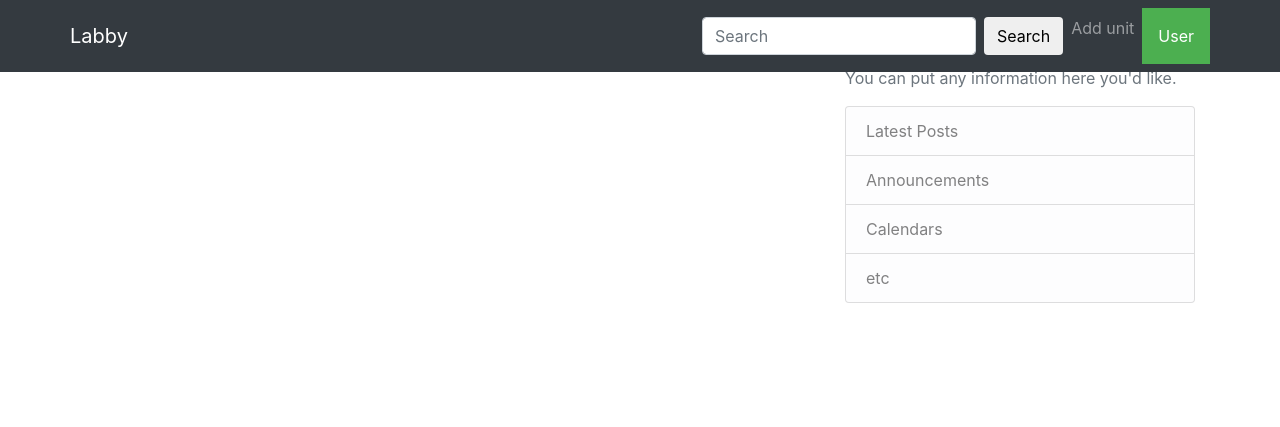
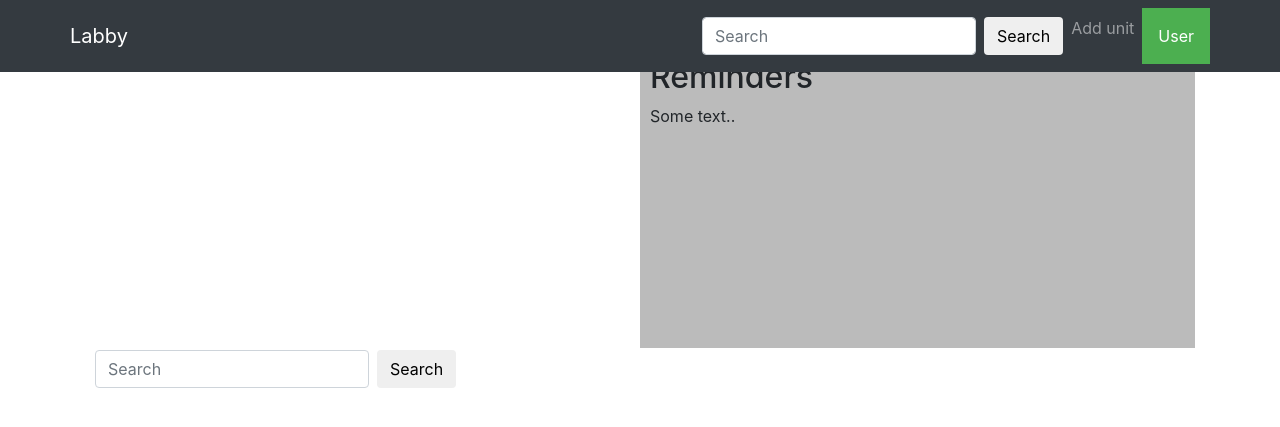
Before and after one commit to CarolinaPB/InfoManagementSystems, a Django app: page /home/ in a window 1280 px wide. Shown: the top 427 px of the page. Run offline with Django 3.2, Linux system fonts and the light colour scheme; the visitor is signed in with stand-in values (Sample User, id 1); some libraries are stand-ins or nearby versions.

Commit message:
added front page before login, front page after login

```diff
--- a/lims_project/labbyims/static/labbyims/main.css
+++ b/lims_project/labbyims/static/labbyims/main.css
@@ -39,3 +39,30 @@
 
 /* Change the background color of the dropdown button when the dropdown content is shown */
 .dropdown:hover .dropbtn {background-color: #3e8e41;}
+
+
+* {
+  box-sizing: border-box;
+}
+
+/* Create two equal columns that floats next to each other */
+.column {
+  float: left;
+  width: 50%;
+  padding: 10px;
+  height: 300px; /* Should be removed. Only for demonstration */
+}
+
+/* Clear floats after the columns */
+.row:after {
+  content: "";
+  display: table;
+  clear: both;
+}
+
+/* Responsive layout - makes the two columns stack on top of each other instead of next to each other */
+@media screen and (max-width: 600px) {
+  .column {
+    width: 100%;
+  }
+}
--- a/lims_project/labbyims/templates/labbyims/base.html
+++ b/lims_project/labbyims/templates/labbyims/base.html
@@ -22,7 +22,6 @@
         <nav class="navbar navbar-expand navbar-dark bg-dark fixed-top">
             <div class="container">
                 <a class="navbar-brand mr-4" href="#">Labby</a>
-
                 <button class="navbar-toggler" type="button" data-toggle="collapse" data-target="#navbarToggle" aria-controls="navbarToggle" aria-expanded="false" aria-label="Toggle navigation">
                 <span class="navbar-toggler-icon"></span>
                 </button>
@@ -54,54 +53,16 @@
                     {% endif %}
                 </div>
             </div>
-              </div>
         </nav>
     </header>
-          <main role="main" class="container">
-            <div class="row">
-              <div class="col-md-8">
-                {% if messages %}
-                  {% for message in messages %}
-                    <div class="alert alert-{{ message.tags }}">
-                      {{ message }}
-                    </div>
-                  {% endfor %}
-                {% endif %}
+    <div class="container">
+        {% if user.is_authenticated %}
             {% block content %}{% endblock %}
-              </div>
-              <!-- SIDE BAR -->
-              {% if user.is_authenticated %}
-              <div class="col-md-4">
-                <div class="content-section">
-                  <h3>Our Sidebar</h3>
-                  <br>
-                  <p class='text-muted'>You can put any information here you'd like.
-                    <ul class="list-group">
-                      <li class="list-group-item list-group-item-light">Latest Posts</li>
-                      <li class="list-group-item list-group-item-light">Announcements</li>
-                      <li class="list-group-item list-group-item-light">Calendars</li>
-                      <li class="list-group-item list-group-item-light">etc</li>
-                    </ul>
-                  </p>
-                </div>
-              </div>
-              {% else %}
-              {% block front_page_content %}
-              {% endblock %}
         {% endif %}
     </div>
-          </main>
-
 
 
 		</nav>
-
-
-		<div class="container-fluid">
-			<br><br>
-			{% block test %}{% endblock %}
-
-	    </div>
 
 </body>
 
--- /dev/null
+++ b/lims_project/labbyims/templates/labbyims/home_afterlogin.html
@@ -0,0 +1,26 @@
+{% extends "labbyims/base.html" %}
+{% block content %}
+
+<div class="container-fluid">
+    <br><br>
+    <div class="row">
+        <div class="column">
+            <br><br><br><br><br><br><br><br><br><br><br><br>
+            <form  class="form-inline my-2 my-lg-1">
+              <input
+                  class="form-control mr-sm-2"
+                  type="search"
+                  placeholder="Search"
+                  name='search'
+                  value="{{search_term}}">
+              <button class="btn my-2 my-sm-0" type="submit">Search</button>
+            </form>
+        </div>
+            <div class="column" style="background-color:#bbb;">
+            <h2>Reminders</h2>
+            <p>Some text..</p>
+        </div>
+    </div>
+
+</div>
+{% endblock %}
--- a/lims_project/labbyims/views.py
+++ b/lims_project/labbyims/views.py
@@ -6,7 +6,7 @@ from django.http import HttpResponse
 from django.views import View
 
 def home(request):
-    return render(request, 'labbyims/base.html')
+    return render(request, 'labbyims/home_afterlogin.html')
 
 def no_login(request):
     return render(request, 'labbyims/no_login.html')
```
Also changed, not shown: 1 other file. Lines whose indentation alone changed are shown as unchanged.
